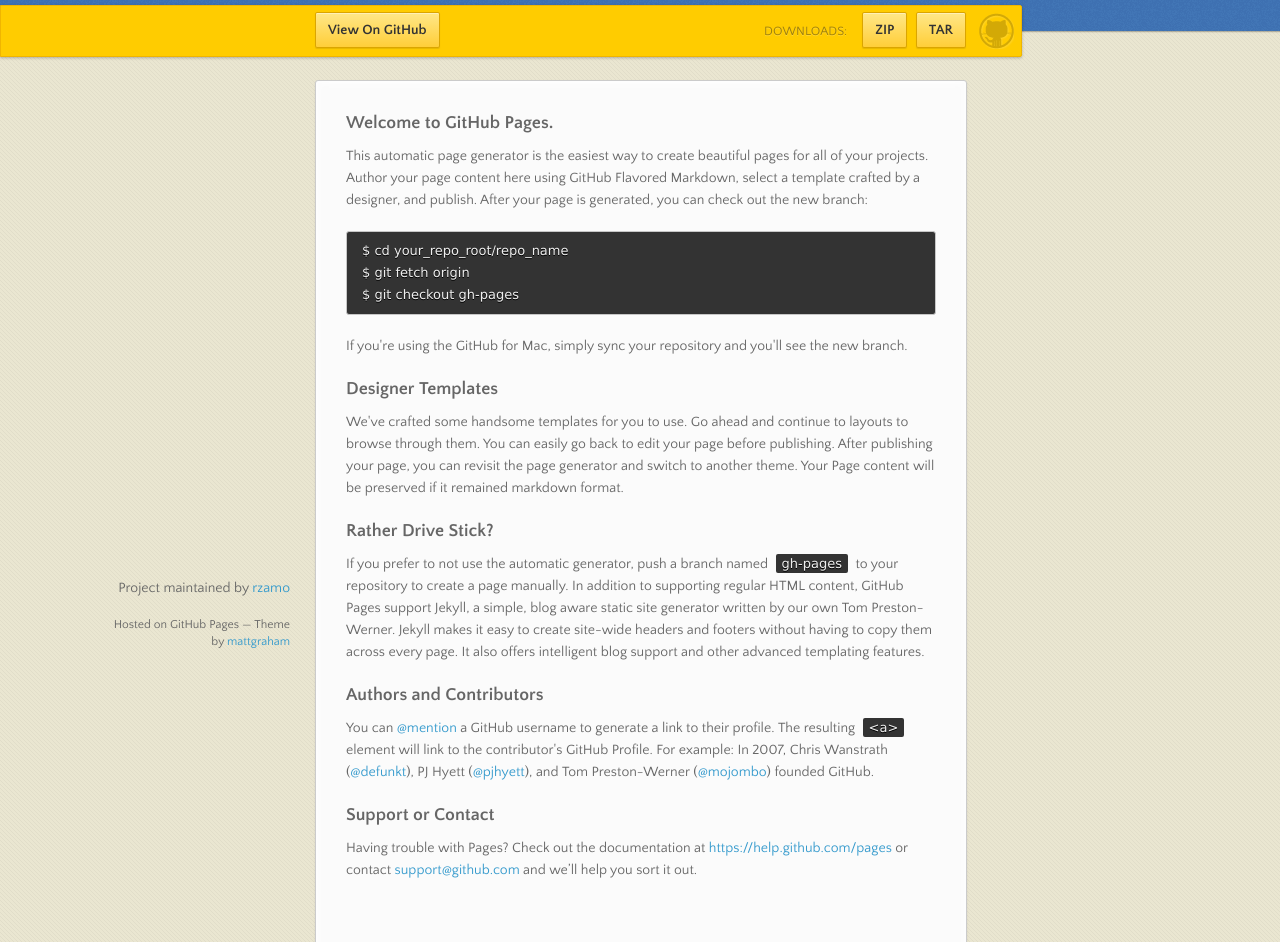
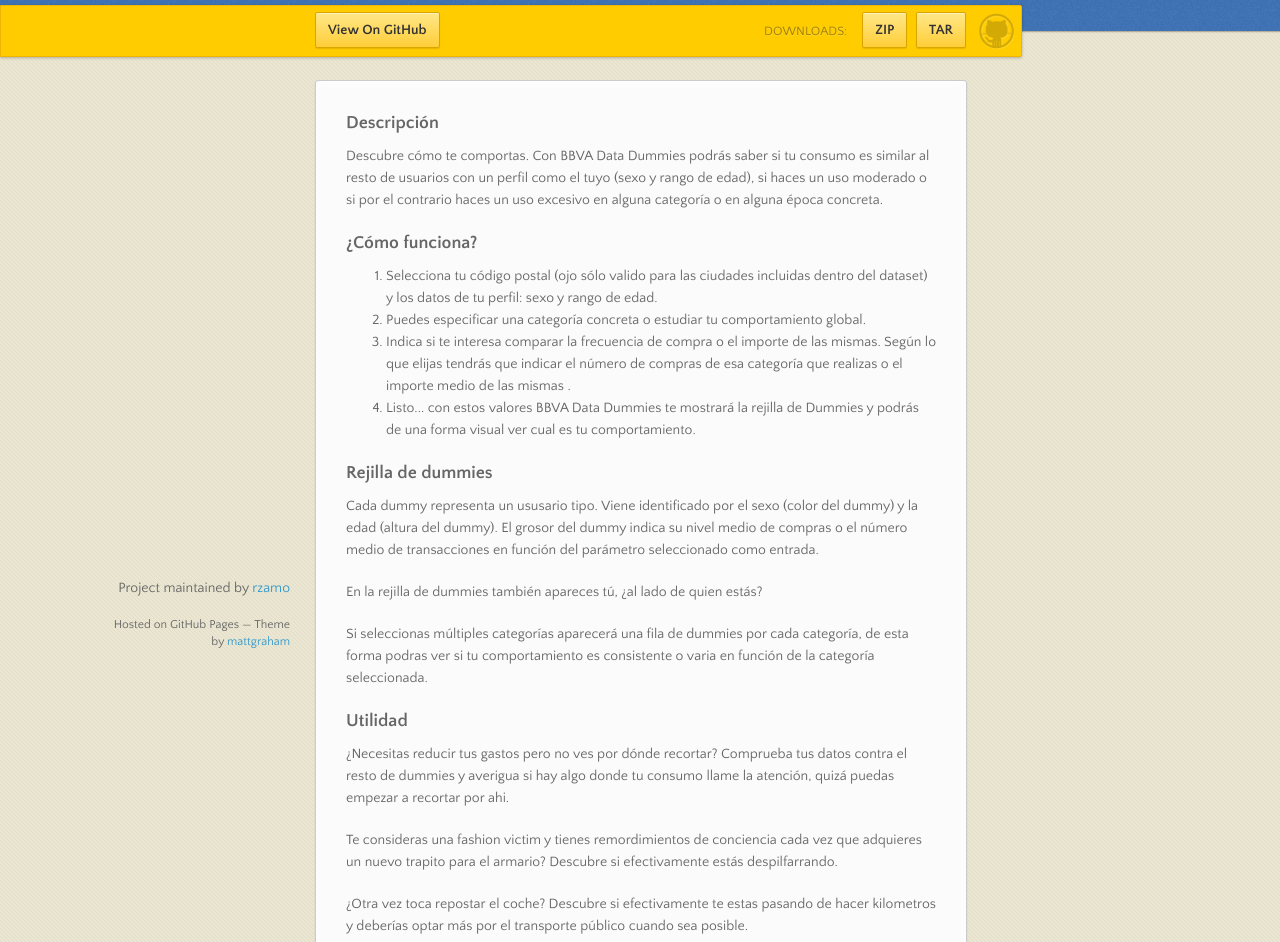
Before and after one commit to rzamo/bbva-data-dummies, a plain HTML site: page index.html in a window 1280 px wide. Shown: the part 110-1052 px from the top of the page. Drawn offline with nearby package versions, Linux system fonts and the light colour scheme.

Commit message:
initial description

```diff
--- a/index.html
+++ b/index.html
@@ -3,7 +3,7 @@
   <head>
     <meta charset="utf-8">
     <meta http-equiv="X-UA-Compatible" content="chrome=1">
-    <title>Bbva-data-dummies by rzamo</title>
+    <title>BBVA Data Dummies  by rzamo</title>
     <link rel="stylesheet" href="stylesheets/styles.css">
     <link rel="stylesheet" href="stylesheets/pygment_trac.css">
     <script src="https://ajax.googleapis.com/ajax/libs/jquery/1.7.1/jquery.min.js"></script>
@@ -17,12 +17,14 @@
   <body>
 
       <header>
-        <h1>Bbva-data-dummies</h1>
-        <p>BBVA Data Dummies </p>
+        <h1>BBVA Data Dummies</h1>
+        <p>Compárate con el resto de dummies y descubre tu comportamiento </p>
       </header>
 
       <div id="banner">
-        <span id="logo"></span>
+        <span id="logo">
+
+        </span>
 
         <a href="https://github.com/rzamo/bbva-data-dummies" class="button fork"><strong>View On GitHub</strong></a>
         <div class="downloads">
@@ -40,36 +42,40 @@
       </nav>
       <section>
         <h3>
-<a id="welcome-to-github-pages" class="anchor" href="#welcome-to-github-pages" aria-hidden="true"><span class="octicon octicon-link"></span></a>Welcome to GitHub Pages.</h3>
+<a id="welcome-to-github-pages" class="anchor" href="#welcome-to-github-pages" aria-hidden="true"><span class="octicon octicon-link"></span></a>Descripción</h3>
 
-<p>This automatic page generator is the easiest way to create beautiful pages for all of your projects. Author your page content here using GitHub Flavored Markdown, select a template crafted by a designer, and publish. After your page is generated, you can check out the new branch:</p>
-
-<pre><code>$ cd your_repo_root/repo_name
-$ git fetch origin
-$ git checkout gh-pages
-</code></pre>
-
-<p>If you're using the GitHub for Mac, simply sync your repository and you'll see the new branch.</p>
+<p>Descubre cómo te comportas. Con BBVA Data Dummies podrás saber si tu consumo es similar al resto de usuarios con un perfil como el tuyo (sexo y rango de edad), si haces un uso moderado o si por el contrario haces un uso excesivo en alguna categoría o en alguna época concreta.</p>
 
 <h3>
-<a id="designer-templates" class="anchor" href="#designer-templates" aria-hidden="true"><span class="octicon octicon-link"></span></a>Designer Templates</h3>
+<a id="designer-templates" class="anchor" href="#designer-templates" aria-hidden="true"><span class="octicon octicon-link"></span></a>¿Cómo funciona?</h3>
+<ol>
+<li>Selecciona tu código postal (ojo sólo valido para las ciudades incluidas dentro del dataset) y los datos de tu perfil: sexo y rango de edad.</li>
+<li>Puedes especificar una categoría concreta o estudiar tu comportamiento global.</li>
+<li>Indica si te interesa comparar la frecuencia de compra o el importe de las mismas. Según lo que elijas tendrás que indicar el número de compras de esa categoría que realizas o el importe medio de las mismas .</li>
+<li>Listo... con estos valores BBVA Data Dummies te mostrará la rejilla de Dummies y podrás de una forma visual ver cual es tu comportamiento.</li>
+</ol>
+<h3>
+  <a id="designer-templates" class="anchor" href="#designer-templates" aria-hidden="true"><span class="octicon octicon-link"></span></a>Rejilla de dummies</h3>
+Cada dummy representa un ususario tipo. Viene identificado por el sexo (color del dummy) y la edad (altura del dummy). El grosor del dummy indica su nivel medio de compras o el número medio de transacciones en función del parámetro seleccionado como entrada. </p>
+<p>En la rejilla de dummies también apareces tú, ¿al lado de quien estás? </p>
 
-<p>We've crafted some handsome templates for you to use. Go ahead and continue to layouts to browse through them. You can easily go back to edit your page before publishing. After publishing your page, you can revisit the page generator and switch to another theme. Your Page content will be preserved if it remained markdown format.</p>
+<p>Si seleccionas múltiples categorías aparecerá una fila de dummies por cada categoría, de esta forma podras ver si tu comportamiento es consistente o varia en función de la categoría seleccionada.</p>
 
 <h3>
-<a id="rather-drive-stick" class="anchor" href="#rather-drive-stick" aria-hidden="true"><span class="octicon octicon-link"></span></a>Rather Drive Stick?</h3>
+<a id="designer-templates" class="anchor" href="#designer-templates" aria-hidden="true"><span class="octicon octicon-link"></span></a>Utilidad</h3>
+<p>¿Necesitas reducir tus gastos pero no ves por dónde recortar? Comprueba tus datos contra el resto de dummies y averigua si hay algo donde tu consumo llame la atención, quizá puedas empezar a recortar por ahi.</p>
 
-<p>If you prefer to not use the automatic generator, push a branch named <code>gh-pages</code> to your repository to create a page manually. In addition to supporting regular HTML content, GitHub Pages support Jekyll, a simple, blog aware static site generator written by our own Tom Preston-Werner. Jekyll makes it easy to create site-wide headers and footers without having to copy them across every page. It also offers intelligent blog support and other advanced templating features.</p>
+<p>Te consideras una fashion victim y tienes remordimientos de conciencia cada vez que adquieres un nuevo trapito para el armario? Descubre si efectivamente estás despilfarrando.</p>
+
+<p>¿Otra vez toca repostar el coche? Descubre si efectivamente te estas pasando de hacer kilometros y deberías optar más por el transporte público cuando sea posible.</p>
+
 
 <h3>
-<a id="authors-and-contributors" class="anchor" href="#authors-and-contributors" aria-hidden="true"><span class="octicon octicon-link"></span></a>Authors and Contributors</h3>
+<a id="authors-and-contributors" class="anchor" href="#authors-and-contributors" aria-hidden="true"><span class="octicon octicon-link"></span></a>Innova Challenge 2014 MX</h3>
 
-<p>You can <a href="https://github.com/blog/821" class="user-mention">@mention</a> a GitHub username to generate a link to their profile. The resulting <code>&lt;a&gt;</code> element will link to the contributor's GitHub Profile. For example: In 2007, Chris Wanstrath (<a href="https://github.com/defunkt" class="user-mention">@defunkt</a>), PJ Hyett (<a href="https://github.com/pjhyett" class="user-mention">@pjhyett</a>), and Tom Preston-Werner (<a href="https://github.com/mojombo" class="user-mention">@mojombo</a>) founded GitHub.</p>
+<p>A través del tratamiento de los datos masivos que ofrece BBVA Bancomer Innova Challenge MX busca convertir las grandes cantidades de información en algo más accesible y fácil de comprender por cualquier persona, dotando a los datos de inteligencia para hacer más eficiente la toma de decisiones de empresas e instituciones públicas, de manera que suponga una mejora en la calidad de vida de los ciudadanos.</p>
 
-<h3>
-<a id="support-or-contact" class="anchor" href="#support-or-contact" aria-hidden="true"><span class="octicon octicon-link"></span></a>Support or Contact</h3>
-
-<p>Having trouble with Pages? Check out the documentation at <a href="https://help.github.com/pages">https://help.github.com/pages</a> or contact <a href="mailto:support@github.com">support@github.com</a> and we’ll help you sort it out.</p>
+<p>Los datos pertenecen a las ciudades de México DF, Monterrey y Guadalajara,  desde el 1 de Noviembre de 2013 hasta el 30 de Abril de 2014.</p>
       </section>
       <footer>
         <p>Project maintained by <a href="https://github.com/rzamo">rzamo</a></p>
```
